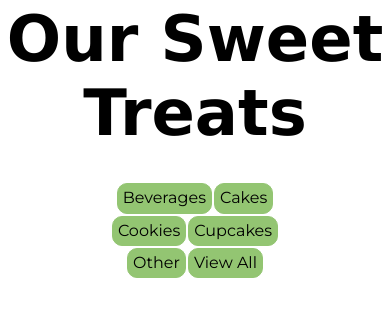
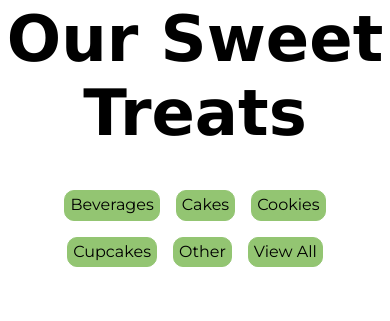
Before and after one commit to ChristinaJackson/cake-store, a plain HTML site: page index.html in a window 390 px wide. Shown: the part 958-1279 px from the top of the page. Drawn offline with Linux system fonts and the light colour scheme; grey boxes are pictures that could not be loaded; a web font is replaced by a local one.

Commit message:
sort buttons wrap on smaller screens

```diff
--- a/resources/css/styles.css
+++ b/resources/css/styles.css
@@ -470,12 +470,12 @@ footer{
   #sort-buttons{
     display: flex;
     flex-wrap: wrap;
-    width: 50vw;
+    width: 90vw;
     justify-content: center;
   }
   #sort-buttons button{
     padding: 5px;
-    margin: 1px;
+    margin: 0.5rem;
   }
 }
 
```
